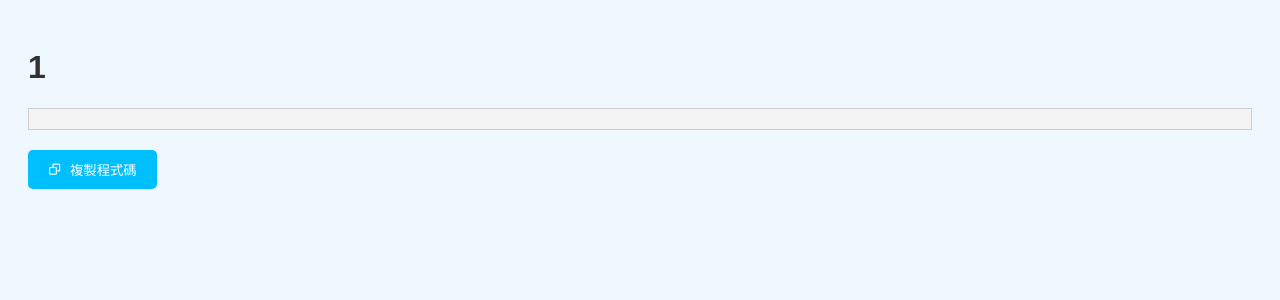
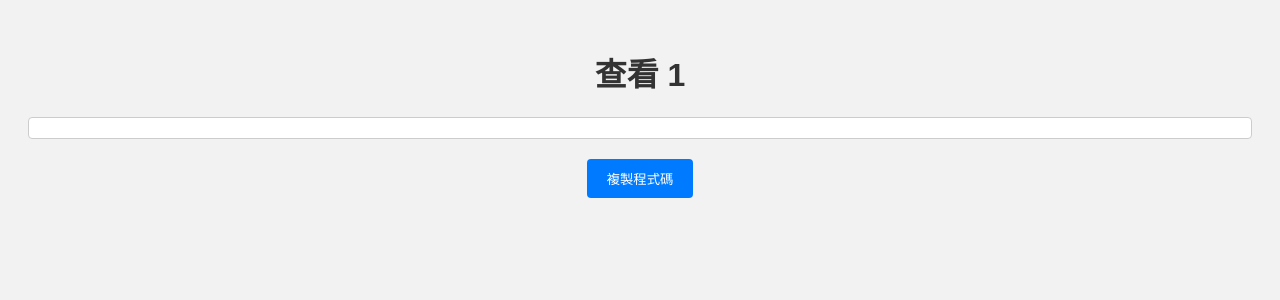
Before and after one commit to oinktech/GitHub-Repo-Explorer, a Flask app: page /file/1/1/1 in a window 1280 px wide. Shown: the top 300 px of the page. Run offline with Flask 3, Linux system fonts and the light colour scheme; data that the repository does not hold is empty.

Commit message:
Update file_viewer.html

```diff
--- a/templates/file_viewer.html
+++ b/templates/file_viewer.html
@@ -1,58 +1,62 @@
 <!DOCTYPE html>
-<html lang="en">
+<html lang="zh-Hant">
 <head>
     <meta charset="UTF-8">
     <meta name="viewport" content="width=device-width, initial-scale=1.0">
-    <title>File Content</title>
+    <title>查看 {{ filename }}</title>
     <link href='https://unpkg.com/boxicons@2.1.4/css/boxicons.min.css' rel='stylesheet'>
     <style>
         body {
             font-family: Arial, sans-serif;
-            background-color: #f0f8ff;
+            background-color: #f2f2f2;
             padding: 20px;
         }
         h1 {
+            text-align: center;
             color: #333;
         }
-        #content {
-            white-space: pre;
-            background-color: #f4f4f4;
+        pre {
+            background-color: #fff;
+            border: 1px solid #ccc;
+            border-radius: 4px;
             padding: 10px;
-            border: 1px solid #ccc;
             overflow-x: auto;
-            margin-bottom: 20px;
         }
         button {
-            background-color: #00bfff;
+            display: block;
+            margin: 20px auto;
+            padding: 10px 20px;
+            background-color: #007bff;
             color: white;
-            padding: 10px 20px;
             border: none;
-            border-radius: 5px;
+            border-radius: 4px;
             cursor: pointer;
         }
         button:hover {
-            background-color: #0099cc;
+            background-color: #0056b3;
         }
-        .bx-copy {
-            margin-right: 5px;
+        img, video {
+            max-width: 100%;
+            max-height: 400px;
+            display: block;
+            margin: 20px auto;
         }
     </style>
 </head>
 <body>
-    <h1>{{ filename }}</h1>
-    <div id="content">{{ content }}</div>
-    <button onclick="copyToClipboard()"><i class='bx bx-copy'></i> 複製程式碼</button>
+    <h1>查看 {{ filename }}</h1>
+    <pre>{{ content }}</pre>
+    <button onclick="copyToClipboard()">複製程式碼</button>
 
     <script>
         function copyToClipboard() {
-            const content = document.getElementById('content').innerText;
             const tempTextArea = document.createElement('textarea');
-            tempTextArea.value = content;
+            tempTextArea.value = document.querySelector('pre').innerText;
             document.body.appendChild(tempTextArea);
             tempTextArea.select();
             document.execCommand('copy');
             document.body.removeChild(tempTextArea);
-            alert('程式碼已複製');
+            alert('程式碼已複製到剪貼簿！');
         }
     </script>
 </body>
```
